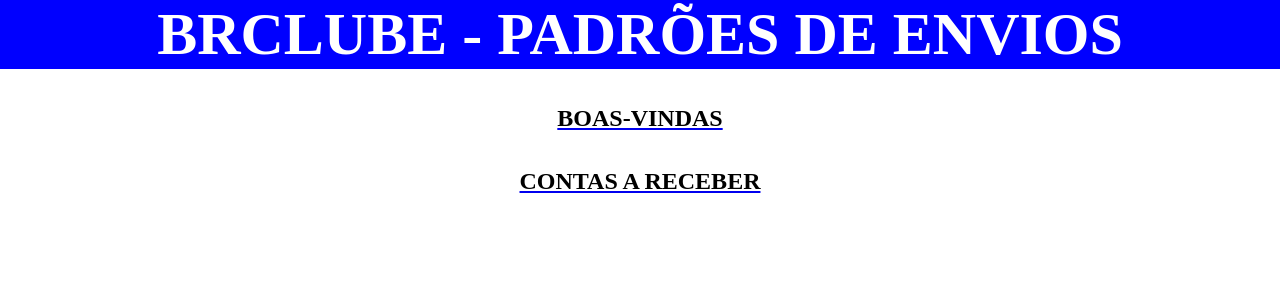
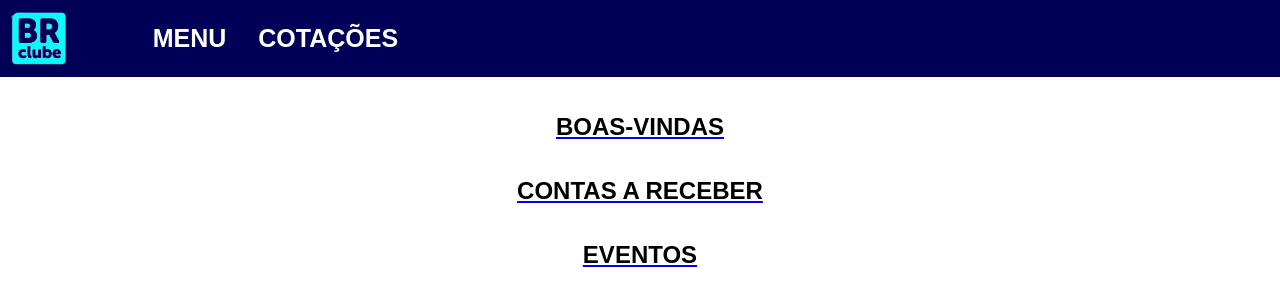
Before and after one commit to BR-Clube/BrClubeOficial, a website: page index.html in a window 1280 px wide. Drawn offline with Linux system fonts and the light colour scheme.

Commit message:
Criando nav

```diff
--- /dev/null
+++ b/Nav/nav.css
@@ -0,0 +1,43 @@
+body {
+    font-family: Arial, sans-serif;
+    margin: 0;
+    padding: 0;
+}
+
+nav {
+    background-color: #000056;
+    display: flex;
+    align-items: center;
+    padding: 10px;
+}
+
+.logo {
+    width: 4.5%; /* ajuste conforme necessário */
+    margin-right: 70px; /* ajuste conforme necessário */
+}
+
+ul {
+    list-style-type: none;
+    margin: 0;
+    padding: 0;
+    overflow: hidden;
+}
+
+li {
+    float: left;
+}
+
+li a {
+    display: block;
+    color: rgb(255, 255, 255);
+    text-align: center;
+    padding: 14px 16px;
+    text-decoration: none;
+    font-weight: bold;
+    font-size: 25px;
+}
+
+li a:hover {
+    font-size: 24.5PX;
+    color: rgb(188, 255, 255);
+}
--- a/index.html
+++ b/index.html
@@ -1,21 +1,41 @@
 <!DOCTYPE html>
 <html lang="pt-br">
+
 <head>
     <meta charset="UTF-8">
     <meta name="viewport" content="width=device-width, initial-scale=1.0">
     <title>BR Clube</title>
     <link rel="stylesheet" href="style.css">
+    <link rel="stylesheet" href="./Nav/nav.css">
 </head>
+
 <body>
-    <header><h1>BRCLUBE - PADRÕES DE ENVIOS</h1></header>
+    <nav>
+        <!-- Adicione a imagem da logo -->
+        <img src="Images/brclube.png" alt="Logo da Empresa" class="logo">
+
+        <ul>
+            <li><a href="index.html">MENU</a></li>
+            <li><a target="_blank" href="https://portal.sivisweb.com.br/loja/012/dashboard">COTAÇÕES</a></li>
+        </ul>
+    </nav>
 
     <main>
         <br><br>
-        <a href="BoasVindas/boasVindas.html"><h2>BOAS-VINDAS</h2></a>
+        <a href="BoasVindas/boasVindas.html">
+            <h2>BOAS-VINDAS</h2>
+        </a>
         <br><br>
-        <a href="Cobranca/cobranca.html"><h2>CONTAS A RECEBER</h2></a>
+        <a href="Cobranca/cobranca.html">
+            <h2>CONTAS A RECEBER</h2>
+        </a>
+        <br><br>
+        <a href="Eventos/eventos.html">
+            <h2>EVENTOS</h2>
+        </a>
     </main>
 
     <footer></footer>
 </body>
+
 </html>
--- a/padrao.css
+++ b/padrao.css
@@ -1,16 +1,16 @@
 * {
     padding: 0;
     margin: 0;
-    font-size: 13px;
+    font-size: 16px;
 }
 
 header{
-    background-color: blue;
+    background-color: #000056;
     text-align: center;
 }
 
 h1 {
-    background-color: blue;
+    background-color: #000056;
     font-size: 50px;
     color: white;
 }
--- a/style.css
+++ b/style.css
@@ -16,6 +16,6 @@ color: rgb(0, 0, 0);
 }
 
 h2:hover {
-    color: #0011ff;
+    color:#000096;
     font-size: 25px;
 }
```
Also changed, not shown: BoasVindas/boasVindas.html (+14 -1 lines), Cobranca/cobranca.html (+14 -1 lines), Nav/nav.html (added, +18 -0 lines), Images/brclube.png (added).
